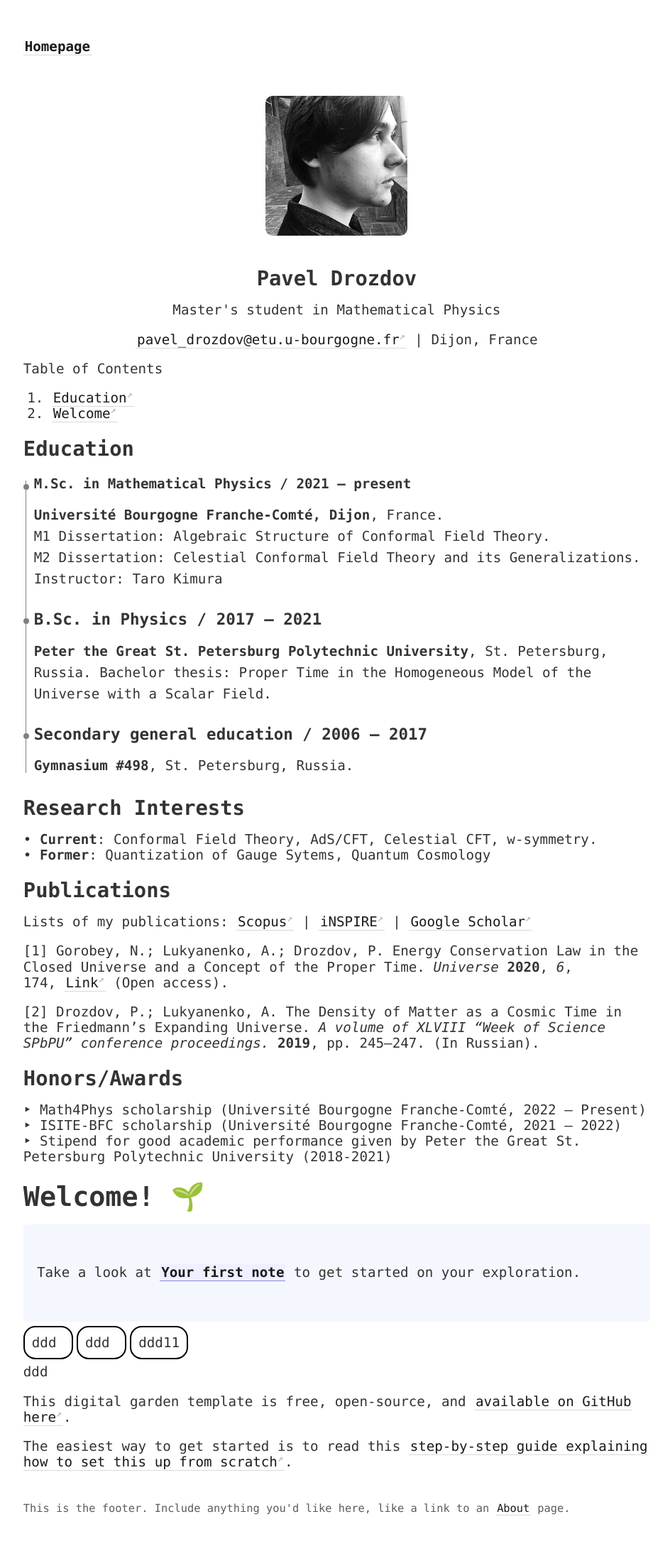
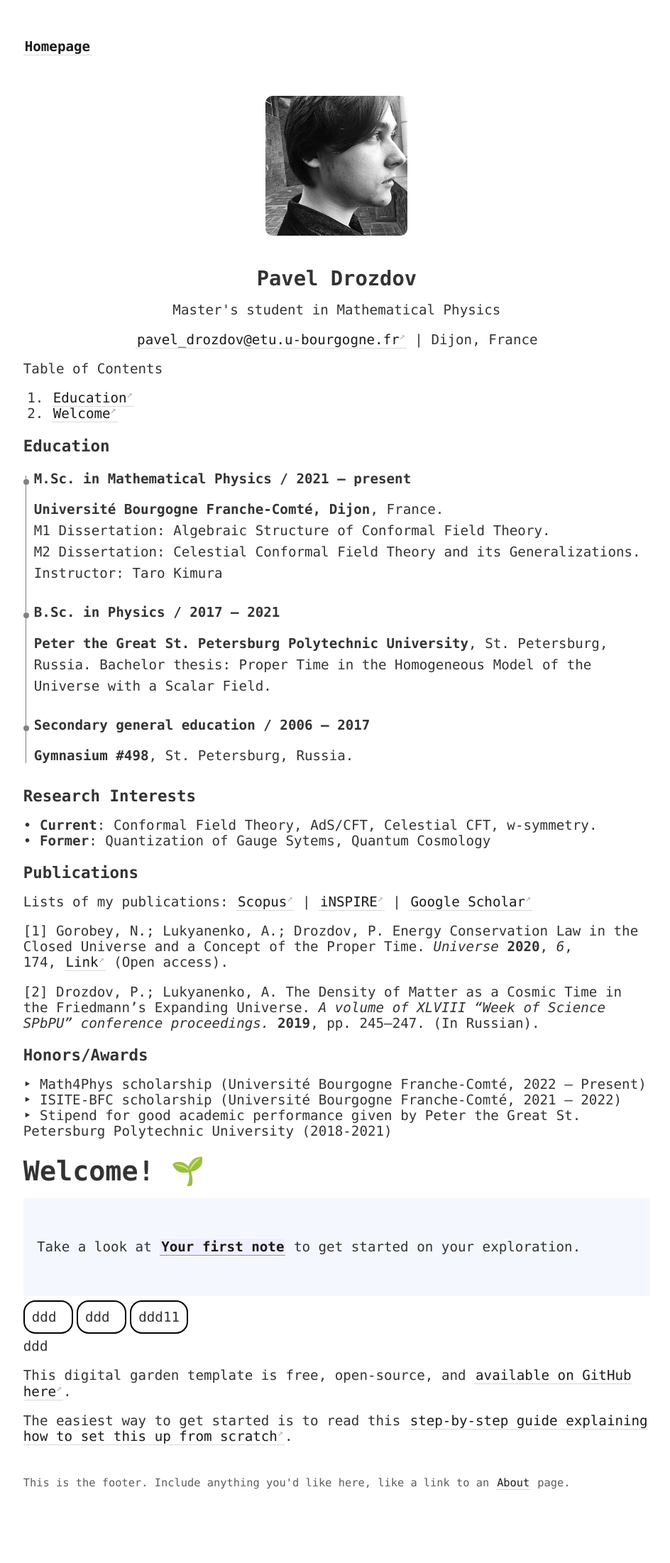
Before and after one commit to senseofeternity/drozdov, a Jekyll site: the page built from _pages/index.md, in a window 1280 px wide. Shown: the whole page at 71% size, without its empty margins (44-988 px from the left). Built offline with Jekyll 4.4.1, drawn with Linux system fonts in a browser that asks for light colours; after the commit the page ends 2165 px from its top, so only the background shows below that.

```diff
--- a/_pages/index.md
+++ b/_pages/index.md
@@ -17,31 +17,31 @@ Table of Contents
 1. [Education](#Education)
 2. [Welcome](#Welcome)
 
-## Education
+### Education
 - #### M.Sc. in Mathematical Physics / 2021 – present
 	**Université Bourgogne Franche-Comté, Dijon**, France. <br>
 	M1 Dissertation: Algebraic Structure of Conformal Field Theory. <br>
 	M2 Dissertation: Celestial Conformal Field Theory and its Generalizations.<br>
 	Instructor: Taro Kimura
-* ### B.Sc. in Physics / 2017 – 2021
+* #### B.Sc. in Physics / 2017 – 2021
 	**Peter the Great St. Petersburg Polytechnic University**, St. Petersburg, Russia.
 	Bachelor thesis: Proper Time in the Homogeneous Model of the Universe with a Scalar Field.
-* ### Secondary general education / 2006 – 2017
+* #### Secondary general education / 2006 – 2017
 	**Gymnasium #498**, St. Petersburg, Russia.
 
 
-## Research Interests
+### Research Interests
 • **Current**: Conformal Field Theory, AdS/CFT, Celestial CFT,  w-symmetry. <br>
 • **Former**: Quantization of Gauge Sytems, Quantum Cosmology
 
-## Publications
+### Publications
 Lists of my publications: [Scopus](https://www.scopus.com/authid/detail.uri?authorId=57220038175) | [iNSPIRE](https://inspirehep.net/authors/1829928) | [Google Scholar](https://scholar.google.com/citations?user=8zEvMU4AAAAJ&hl=en)
 
 [1] Gorobey, N.; Lukyanenko, A.; Drozdov, P. Energy Conservation Law in the Closed Universe and a Concept of the Proper Time. _Universe_ **2020**, _6_, 174, [Link](https://doi.org/10.3390/universe6100174) (Open access).
 
 [2] Drozdov, P.; Lukyanenko, A. The Density of Matter as a Cosmic Time in the Friedmann’s Expanding Universe. _A volume of XLVIII "Week of Science SPbPU" conference proceedings._ **2019**, pp. 245–247. (In Russian).
 
-## Honors/Awards
+### Honors/Awards
 ‣ Math4Phys scholarship (Université Bourgogne Franche-Comté, 2022 – Present) <br>
 ‣ ISITE-BFC scholarship (Université Bourgogne Franche-Comté, 2021 – 2022) <br>
 ‣ Stipend for good academic performance given by Peter the Great St. Petersburg Polytechnic University (2018-2021)
```
